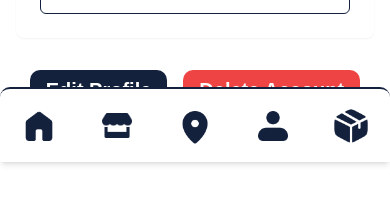
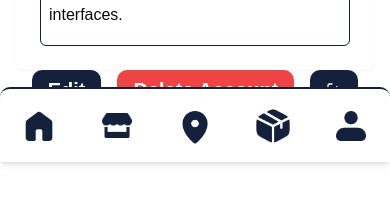
Before and after one commit to G-Mosseater/scrapless, a Next.js app: page /my-profile in a window 390 px wide. Shown: the part 682-882 px from the top of the page. Before the commit the page ends 844 px from the top, so only its background shows below. Built offline with nearby package versions, Linux system fonts and the light colour scheme.

Commit message:
fixed authentification issues

```diff
--- a/app/(auth-pages)/sign-in/page.tsx
+++ b/app/(auth-pages)/sign-in/page.tsx
@@ -4,7 +4,7 @@ import Image from "next/image";
 
 export default function Page() {
   return (
-    <div className="flex min-h-svh w-full items-center justify-center  md:p-10 ">
+    <div className="flex min-h-svh w-full items-center justify-center  p-5 md:p-10 ">
       <div className="w-full max-w-sm">
         <div className="flex justify-center items-center ">
           <h1 className="text-center text-[34px] font-changa font-bold">Scrapless</h1>
--- a/app/(auth-pages)/sign-up/page.tsx
+++ b/app/(auth-pages)/sign-up/page.tsx
@@ -2,7 +2,7 @@ import { SignUpForm } from '@/components/sign-up-form'
 
 export default function Page() {
   return (
-    <div className="flex min-h-svh w-full items-center justify-center p-6 md:p-10">
+    <div className="flex min-h-svh w-full items-center justify-center p-5 md:p-10">
       <div className="w-full max-w-sm">
         <SignUpForm />
       </div>
--- a/app/actions.ts
+++ b/app/actions.ts
@@ -147,7 +147,7 @@ export const signInWithOAuth = async () => {
     provider: 'google',
     options: {
 
-      redirectTo: 'http://localhost:3000',
+      redirectTo: 'http://localhost:3000/auth/callback'
 
     },
 
--- a/app/add-product/page.tsx
+++ b/app/add-product/page.tsx
@@ -20,7 +20,7 @@ const AddProduct = () => {
 
   return (
     <>
-      <div className="flex flex-col min-h-svh w-full items-center justify-between px-4 pt-4">
+      <div className="flex flex-col min-h-svh w-full items-center px-4 pt-4">
         <FileUpload />
 
         <div className="flex flex-col gap-4 w-full max-w-md">
--- a/app/list/page.tsx
+++ b/app/list/page.tsx
@@ -13,7 +13,7 @@ export default function Page() {
     const [searchTerm, setSearchTerm] = useState("");
 
     return (
-        <div className="flex flex-col items-center min-h-screen w-full ">
+        <div className="flex flex-col items-center min-h-svh w-full mb-20 ">
             <div className="hidden lg:block w-full">
                 <TopNavBar searchTerm={searchTerm} setSearchTerm={setSearchTerm} />
 
--- a/app/my-profile/page.tsx
+++ b/app/my-profile/page.tsx
@@ -5,6 +5,8 @@ import type React from "react";
 import { useState } from "react";
 import { Avatar, AvatarFallback, AvatarImage } from "@radix-ui/react-avatar";
 import { Button } from "@/components/ui/button";
+import { LogOut } from "lucide-react";
+
 import {
   Card,
   CardContent,
@@ -30,7 +32,8 @@ import {
   AlertDialogFooter,
   AlertDialogHeader,
 } from "@/components/ui/alert-dialog";
-import {  Save } from "lucide-react";
+import { Save } from "lucide-react";
+import { signOutAction } from "../actions";
 
 export default function ProfilePage() {
   const [isEditing, setIsEditing] = useState(false);
@@ -61,7 +64,7 @@ export default function ProfilePage() {
   };
 
   return (
-    <div className="flex flex-col w-full items-center px-4 py-8">
+    <div className=" pt-16 pb-32 px-4 min-h-svh  overflow-auto flex flex-col ">
       <h1 className="text-3xl font-bold">My Profile</h1>
 
       <div className="flex-1 flex items-center justify-center w-full">
@@ -69,7 +72,10 @@ export default function ProfilePage() {
           <CardContent className="space-y-8 pt-6">
             <div className="flex flex-col items-center space-y-4">
               <Avatar className="h-40 w-40">
-              <AvatarImage src={profile.avatar} alt={`${profile.firstName} ${profile.lastName}`} />
+                <AvatarImage
+                  src={profile.avatar}
+                  alt={`${profile.firstName} ${profile.lastName}`}
+                />
                 <AvatarFallback>{`${profile.firstName.charAt(0)}${profile.lastName.charAt(0)}`}</AvatarFallback>
               </Avatar>
               {isEditing && (
@@ -77,7 +83,13 @@ export default function ProfilePage() {
                   <Label htmlFor="avatar" className="text-sm">
                     Avatar URL
                   </Label>
-                <Input id="avatar" name="avatar" value={profile.avatar} onChange={handleChange} className="mt-1" />
+                  <Input
+                    id="avatar"
+                    name="avatar"
+                    value={profile.avatar}
+                    onChange={handleChange}
+                    className="mt-1"
+                  />
                 </div>
               )}
             </div>
@@ -94,7 +106,9 @@ export default function ProfilePage() {
                     className="h-10"
                   />
                 ) : (
-                <div className="p-2 border rounded-md h-10 flex items-center">{profile.firstName}</div>
+                  <div className="p-2 border rounded-md h-10 flex items-center">
+                    {profile.firstName}
+                  </div>
                 )}
               </div>
               <div className="space-y-2">
@@ -108,7 +122,9 @@ export default function ProfilePage() {
                     className="h-10"
                   />
                 ) : (
-                <div className="p-2 border rounded-md h-10 flex items-center">{profile.lastName}</div>
+                  <div className="p-2 border rounded-md h-10 flex items-center">
+                    {profile.lastName}
+                  </div>
                 )}
               </div>
             </div>
@@ -125,7 +141,9 @@ export default function ProfilePage() {
                   className="h-10"
                 />
               ) : (
-              <div className="p-2 border rounded-md h-10 flex items-center">{profile.email}</div>
+                <div className="p-2 border rounded-md h-10 flex items-center">
+                  {profile.email}
+                </div>
               )}
             </div>
 
@@ -141,31 +159,29 @@ export default function ProfilePage() {
                   className="min-h-[100px] resize-none"
                 />
               ) : (
-              <div className="p-2 border rounded-md min-h-[100px] whitespace-pre-wrap">{profile.bio}</div>
+                <div className="p-2 border rounded-md min-h-[100px] whitespace-pre-wrap">
+                  {profile.bio}
+                </div>
               )}
             </div>
           </CardContent>
         </Card>
       </div>
 
-    <div className="mt-8 flex justify-center w-full ">
+      <div className="flex justify-center w-full  overflow-auto">
         {!isEditing ? (
-        <div className="flex gap-4">
-          <Button onClick={() => setIsEditing(true)}>
-            Edit Profile
-          </Button>
+          <div className="flex gap-4 justify-between">
+            <Button onClick={() => setIsEditing(true)}>Edit </Button>
             <AlertDialog>
               <AlertDialogTrigger asChild>
-              <Button variant="destructive">
-                Delete Account
-              </Button>
+                <Button variant="destructive">Delete Account</Button>
               </AlertDialogTrigger>
               <AlertDialogContent>
                 <AlertDialogHeader>
                   <AlertDialogTitle>Are you absolutely sure?</AlertDialogTitle>
                   <AlertDialogDescription>
-                  This action cannot be undone. This will permanently delete your account and remove your data from
-                  our servers.
+                    This action cannot be undone. This will permanently delete
+                    your account and remove your data from our servers.
                   </AlertDialogDescription>
                 </AlertDialogHeader>
                 <AlertDialogFooter>
@@ -179,10 +195,13 @@ export default function ProfilePage() {
                 </AlertDialogFooter>
               </AlertDialogContent>
             </AlertDialog>
+            <Button onClick={signOutAction}>
+              <LogOut></LogOut>
+            </Button>
           </div>
         ) : (
           <Button onClick={handleSave}>
-          <Save className="mr-2 h-4 w-4" />
+            <Save className=" h-4 w-4" />
             Save Changes
           </Button>
         )}
--- a/app/myBox/page.tsx
+++ b/app/myBox/page.tsx
@@ -17,7 +17,7 @@ export default function CartPage() {
   return (
     <>
 
-      <div className="flex flex-col justify-evenly min-h-screen bg-[#FFFFFF] px-4 text-[#14213D]">
+<div className="flex flex-col justify-between min-h-svh bg-[#FFFFFF] mb-20 px-4 text-[#14213D]">
 
         <div className="hidden lg:block fixed">
           <TopNavBar searchTerm={""} setSearchTerm={function (term: string): void {
@@ -41,12 +41,12 @@ export default function CartPage() {
 
         <CartList onCartChange={setCartItems} />
 
-        <div className="flex flex-col items-center justify-center space-y-4 mt-6">
+        <div className="flex flex-col items-center justify-center space-y-4 m-6">
           <div className="flex justify-between w-full px-4 text-lg font-semibold">
             <span>Total Amount</span>
             <span>{calculateTotal().toFixed(2)} $</span>
           </div>
-          <Button className="bg-[#14213D] text-white text-lg font-bold px-8 py-3 rounded-xl hover:bg-[#1d2b50]">
+          <Button >
             Buy
           </Button>
         </div>
--- a/components/nav-bar.tsx
+++ b/components/nav-bar.tsx
@@ -45,6 +45,16 @@ export default function NavBar() {
         </Link>
       </div>
 
+
+      <div
+        className={`flex items-center justify-center w-12 h-12 rounded-lg transition-all duration-300
+                ${isActive("/myBox") ? "bg-[#F0AF3E]" : "bg-opacity-0 hover:bg-[#F0AF3E]"}`}
+      >
+        <Link href="/myBox">
+          <Image src="/icons/box-bold.png" width={40} height={40} alt="Box" />
+        </Link>
+      </div>
+
       <div
         className={`flex items-center justify-center w-12 h-12 rounded-lg transition-all duration-300
                 ${isActive("/profile") ? "bg-[#F0AF3E]" : "bg-opacity-0 hover:bg-[#F0AF3E]"}`}
@@ -58,14 +68,5 @@ export default function NavBar() {
           />
         </Link>
       </div>
-
-      <div
-        className={`flex items-center justify-center w-12 h-12 rounded-lg transition-all duration-300
-                ${isActive("/myBox") ? "bg-[#F0AF3E]" : "bg-opacity-0 hover:bg-[#F0AF3E]"}`}
-      >
-        <Link href="/myBox">
-          <Image src="/icons/box-bold.png" width={40} height={40} alt="Box" />
-        </Link>
-      </div>
     </div>
   ); }
```
Also changed, not shown: lib/supabase/middleware.ts (+25 -24 lines). Lines whose indentation alone changed are shown as unchanged.
